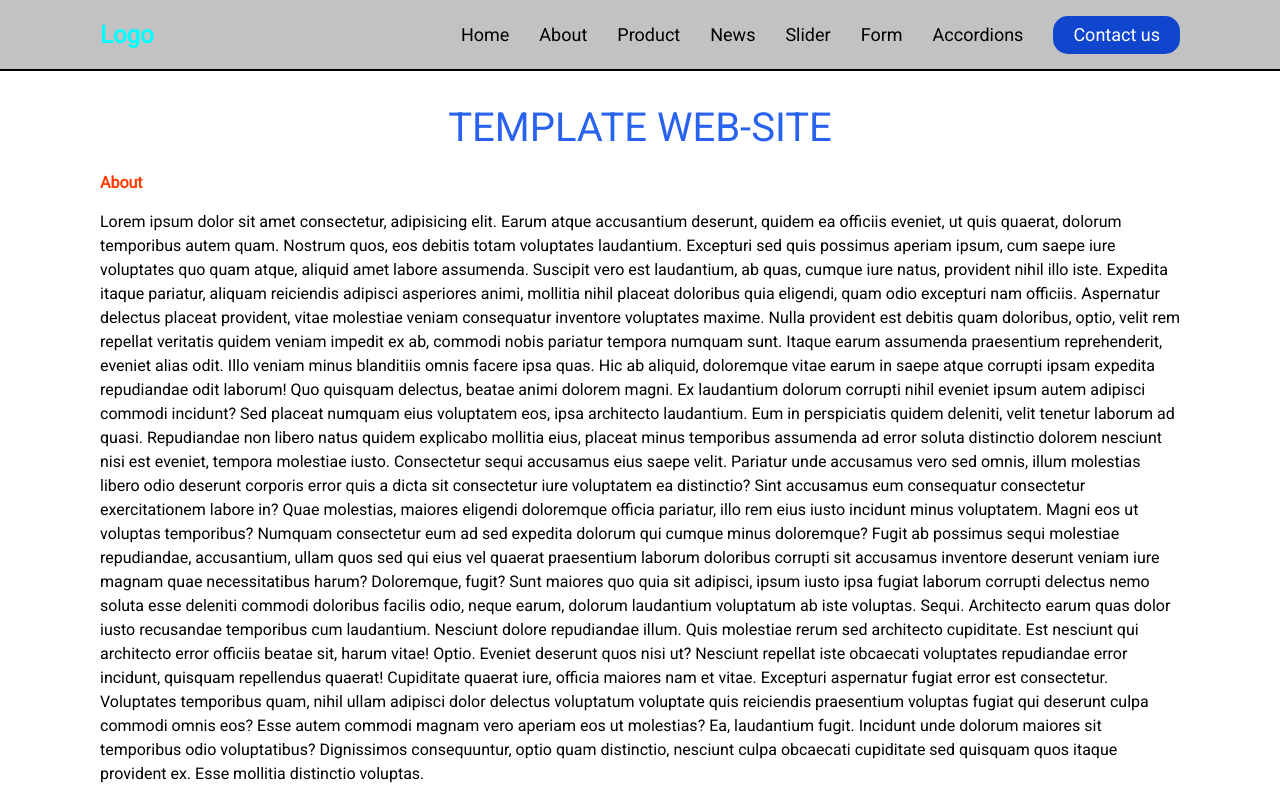
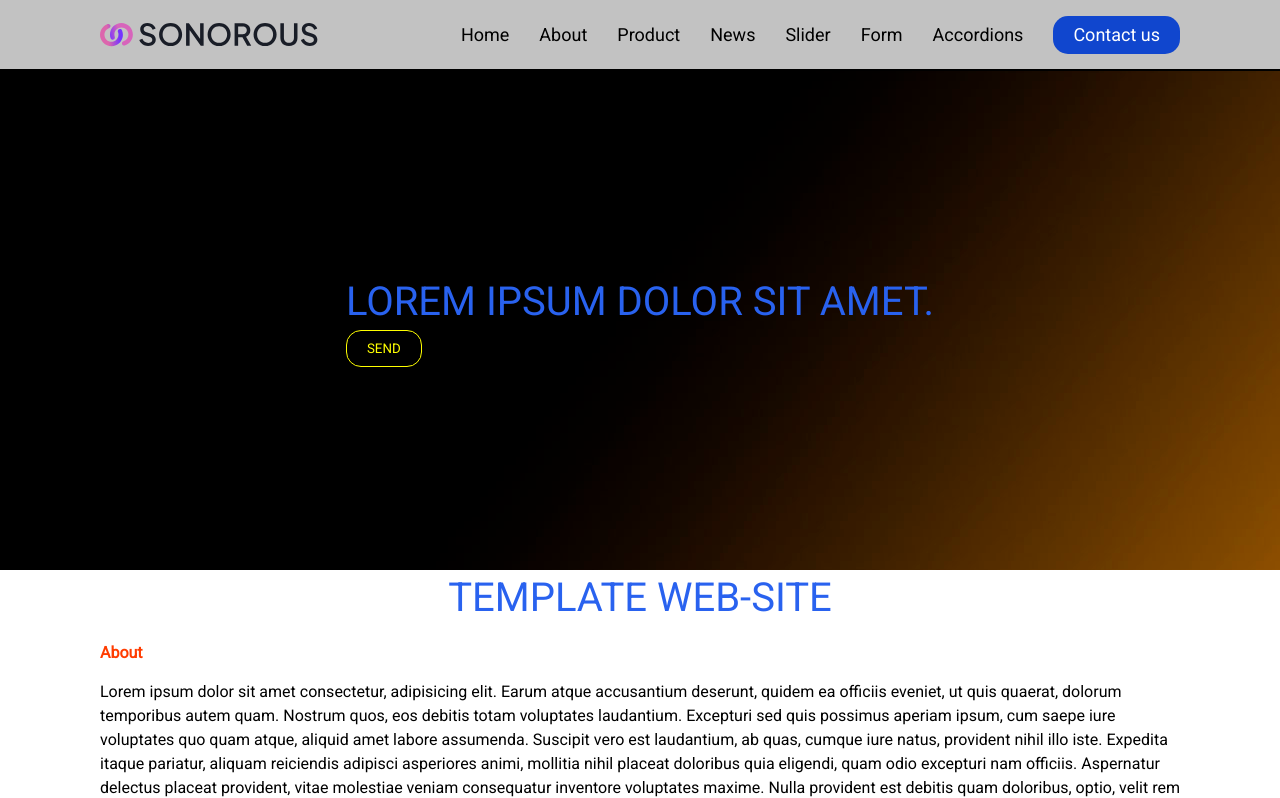
Before and after one commit to KakhnychOleg/Template-html, a plain HTML site: page index.html in a window 1280 px wide. Shown: the top 798 px of the page. Drawn offline with nearby package versions, Linux system fonts and the light colour scheme.

Commit message:
added block hero

```diff
--- /dev/null
+++ b/css/hero.css
@@ -0,0 +1,4 @@
+.hero {
+  padding: 100px 0;
+  background-image: url("../img/slide1.png") center;
+}
--- a/index.html
+++ b/index.html
@@ -21,7 +21,12 @@
       <!-- Header Menu -->
       <header class="header lock-padding">
          <div class="header__container">
-            <a href="" class="header__logo">Logo</a>
+            <!-- Logo -->
+            <a href="" class="header__logo">
+               <img src="./img/logo.svg" alt="logo">
+            </a>
+
+            <!-- Menu -->
             <nav class="header__menu menu">
                <div class="menu__body">
                   <ul class="menu__list">
@@ -51,6 +56,7 @@
                      </li>
                   </ul>
                </div>
+               <!-- Menu burger -->
                <button class="menu__icon icon-menu" type="button">
                   <span class="icon-menu__line"></span>
                </button>
@@ -58,7 +64,18 @@
          </div>
       </header>
       <!-- End Header Menu -->
+   </div>
 
+   <!-- HERO block -->
+   <section class="hero">
+      <div class="container">
+         <h3 class="_title _text-center">Lorem ipsum dolor sit amet.</h3>
+         <button data-goto=".form" class="_button">Send</button>
+      </div>
+   </section>
+
+
+   <div class="container">
       <!-- Content -->
       <main class="page">
          <div class="page__container">
@@ -194,6 +211,11 @@
          </div>
       </div>
    </section>
+
+   <!-- Animation img on text -->
+   <div class="block-img-text">
+      <h1 class="">Изображение</h1>
+   </div>
 
    <!-- Block -->
    <section class="block">
--- a/scss/_block.scss
+++ b/scss/_block.scss
@@ -24,6 +24,26 @@
 }
 
 
+// Animation text
+.block-img-text{
+   background: url(https://upload.wikimedia.org/wikipedia/ru/1/1d/%D0%91%D0%B5%D0%B7%D0%BC%D1%8F%D1%82%D0%B5%D0%B6%D0%BD%D0%BE%D1%81%D1%82%D1%8C.png) no-repeat center/cover;
+   -webkit-background-clip: text;
+   -webkit-text-fill-color: transparent;
+   text-align: center;
+   font-weight: bold;
+   font-size: 60px;
+   animation: text-img 7s linear infinite alternate;
+}
+
+@keyframes text-img {
+   0% {
+      background-position: top;
+   }
+   100% {
+      background-position: bottom;
+   }
+}
+
 /* .project__img {
    position: relative;
    overflow: hidden;
--- a/scss/_form.scss
+++ b/scss/_form.scss
@@ -82,7 +82,7 @@
       }
 
       &._error {
-         box-shadow: 0 0 15px red;
+         border: 1px solid red;
       }
    }
 
--- a/scss/_header.scss
+++ b/scss/_header.scss
@@ -7,8 +7,10 @@
 }
 // -----------------------
 .header {
-   position: fixed;
-   top: 0;
+   // position: fixed;
+   // top: 0;
+   // left: 0;
+   position: absolute;
    left: 0;
    width: 100%;
    z-index: 50;
@@ -196,7 +198,7 @@
 // -------------------------------------
 
 .page {
-   padding-top: 100px;
+   // padding-top: 100px;
    padding-bottom: 50px;
 
    // .page__container
--- /dev/null
+++ b/scss/_hero.scss
@@ -0,0 +1,7 @@
+.hero {
+   padding-top: 70px;
+   background: url('../img/slide1.png') center ;
+   min-height: 500px;
+   display: flex;
+   align-items: center;
+}
--- a/scss/_var.scss
+++ b/scss/_var.scss
@@ -8,6 +8,7 @@ $breakpoint480: 479.98 + px;
 // Colors
 $titleColor: #2962EF;
 $subtitleColor : #232427;
+$buttonColor : yellow;
 $primary: #FAF9FA;
 $secondary: #2962EF;
 $blueDark: #1046ce;
@@ -31,3 +32,19 @@ $inputHover: #00920ffd;
    font-size: 20px;
    color: $subtitleColor;
 }
+
+// Button
+._button {
+   background: transparent;
+   border: 1px solid $buttonColor;
+   border-radius: 15px;
+   text-transform: uppercase;
+   color: $buttonColor;
+   padding: 10px 20px;
+   transition: all .3s ease-in;
+
+   &:hover {
+      background: $buttonColor;
+      color: #000;
+   }
+}
--- a/scss/style.scss
+++ b/scss/style.scss
@@ -13,6 +13,7 @@
 
 //Block
 @import "_block.scss";
+@import "_hero.scss";
 
 
 .container {
@@ -22,7 +23,7 @@
 
    font-family: 'Roboto', sans-serif;
 
-   min-height: 100%;
+   // min-height: 100%;
    overflow: clip;
 }
 
```
Also changed, not shown: css/style.css, img/logo.svg (added).
